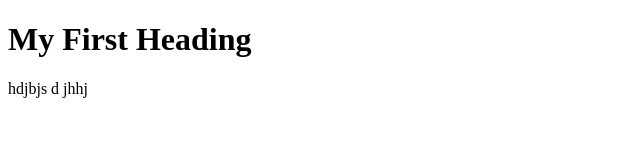
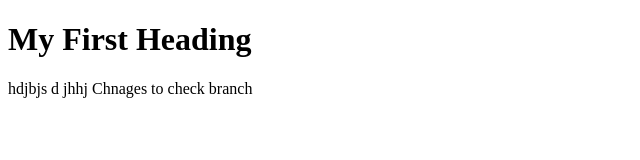
Before and after one commit to virajdhamal/GitCommandPractice, a plain HTML site: page contact.html in a window 1280 px wide. Shown: the whole page, without its empty margins (0-640 px from the left). Drawn offline with Linux system fonts and the light colour scheme.

Commit message:
commit in branch

```diff
--- a/contact.html
+++ b/contact.html
@@ -8,5 +8,7 @@
 <h1>My First Heading</h1>
 hdjbjs d jhhj
 
+Chnages to check branch
+
 </body>
 </html>
```
